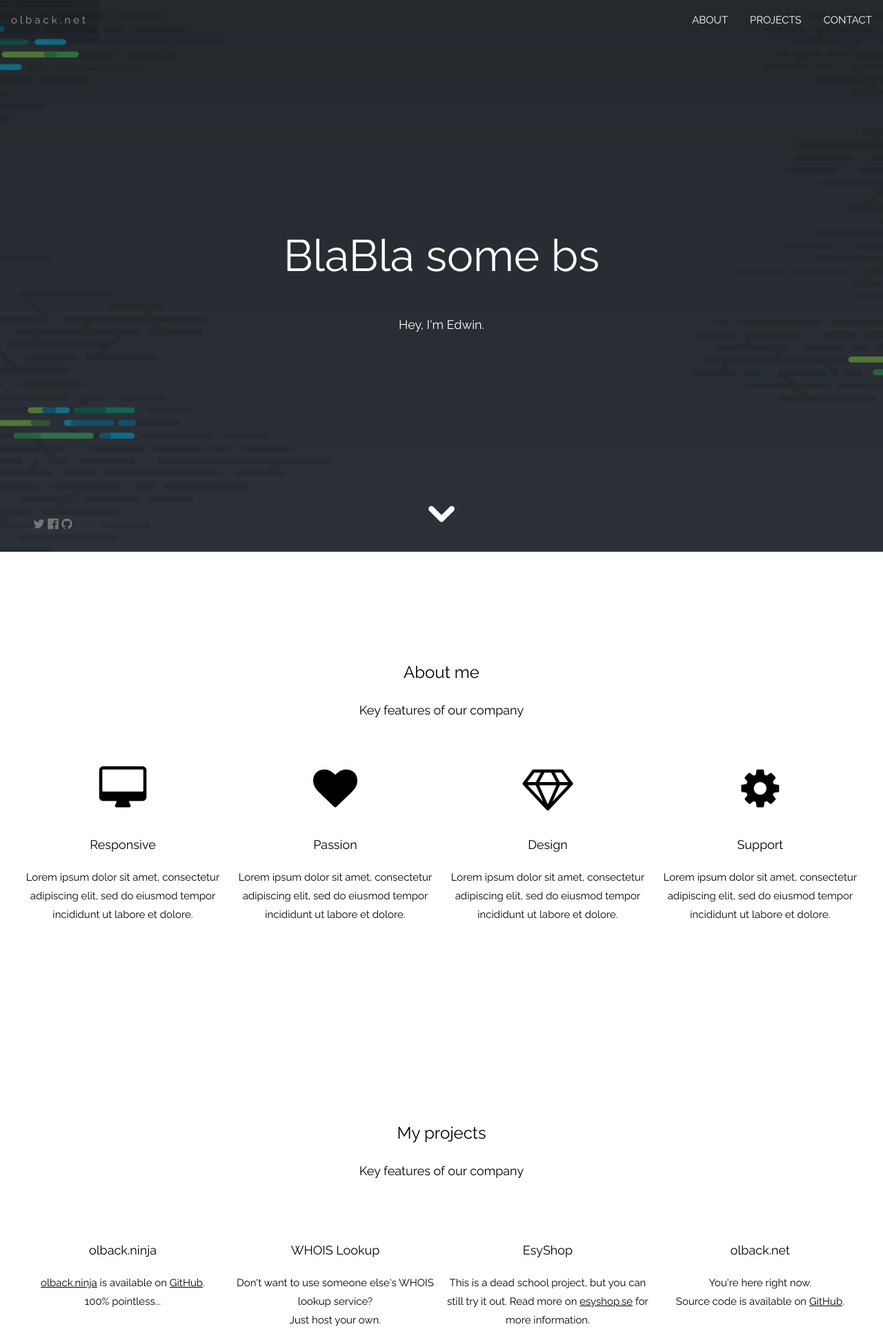
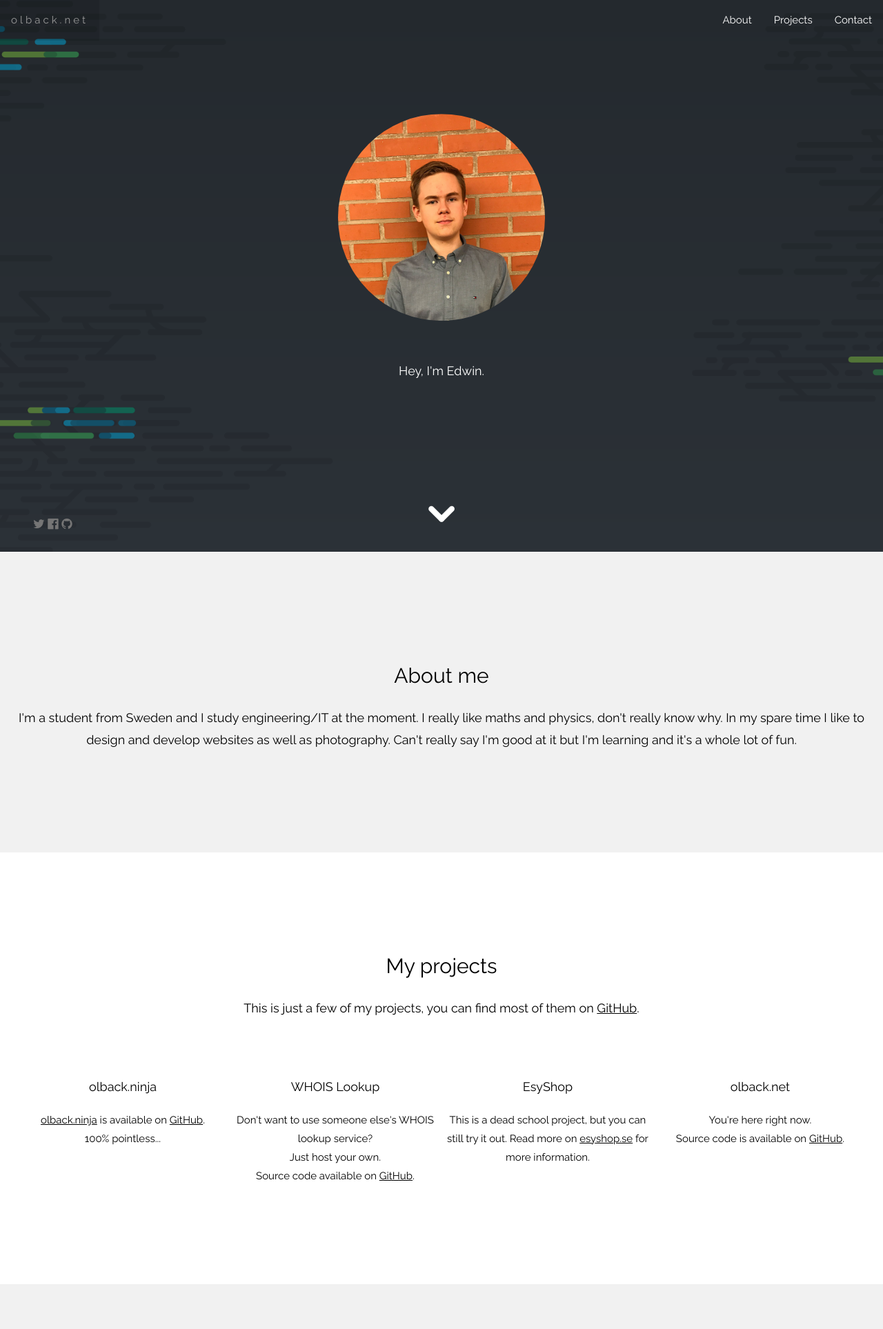
Before and after one commit to olback/olback.dev, a PHP site: page / in a window 1280 px wide. Shown: the top 1927 px of the page at 69% size. Run offline with PHP 8.4, Linux system fonts and the light colour scheme.

Commit message:
Things
Moved things, added things, changed things. Commit messages are
important... :D

```diff
--- a/css/styles.css
+++ b/css/styles.css
@@ -9,7 +9,7 @@ body, html {
 .bgimg-1 {
     background-position: center;
     background-size: cover;
-    background-image: url("../bg.png");
+    background-image: url("../img/bg.png");
     min-height: 100%;
     top: -15px;
 }
@@ -26,7 +26,7 @@ body, html {
 
 .centerincssisabitch {
   position: absolute;
-  top: 50%;
+  top: 45%;
   left: 50%;
   transform: translate(-50%, -50%);
   text-align: center;
@@ -47,6 +47,17 @@ body, html {
 
 .fa {
     text-decoration: none;
+}
+
+.x300 {
+    height: 300px;
+    width: 300px;
+}
+
+.p100 {
+    height: 99%;
+    width: 99%;
+    position: relative;
 }
 
 @-moz-keyframes bounce {
--- a/index.html
+++ b/index.html
@@ -7,7 +7,8 @@
 <link rel="stylesheet" href="css/styles.css">
 <link rel="stylesheet" href="https://fonts.googleapis.com/css?family=Raleway">
 <link rel="stylesheet" href="https://cdnjs.cloudflare.com/ajax/libs/font-awesome/4.7.0/css/font-awesome.min.css">
-<body>
+<link rel="shortcut icon" type="image/png" href="img/olback.jpg"/>
+<body class="w3-light-grey">
 
 <!-- Navbar (sit on top) -->
 <div class="w3-top">
@@ -15,9 +16,9 @@
     <a onclick="scrollHome();" class="ch w3-bar-item w3-button w3-wide">olback.net</a>
     <!-- Right-sided navbar links -->
     <div class="w3-right w3-hide-small">
-      <a onclick="scrollAbout();" class="ch w3-bar-item w3-button">ABOUT</a>
-      <a onclick="scrollProjects();" class="ch w3-bar-item w3-button">PROJECTS</a>
-      <a onclick="scrollContact();" class="ch w3-bar-item w3-button">CONTACT</a>
+      <a onclick="scrollAbout();" class="ch w3-bar-item w3-button">About</a>
+      <a onclick="scrollProjects();" class="ch w3-bar-item w3-button">Projects</a>
+      <a onclick="scrollContact();" class="ch w3-bar-item w3-button">Contact</a>
     </div>
     <!-- Hide right-floated links on small screens and replace them with a menu icon -->
 
@@ -30,13 +31,13 @@
 <!-- Sidebar on small screens when clicking the menu icon -->
 <nav class="w3-sidebar w3-bar-block w3-black w3-card-2 w3-animate-left w3-hide-medium w3-hide-large" style="display:none" id="mySidebar">
   <hr>
-  <a href="#top" onclick="w3_close()" class="w3-bar-item w3-button w3-large">TOP <i class="fa fa-arrow-up"></i></a>
+  <a href="#top" onclick="w3_close()" class="w3-bar-item w3-button w3-large">Top <i class="fa fa-arrow-up"></i></a>
   <hr>
-  <a href="#about" onclick="w3_close()" class="w3-bar-item w3-button w3-large">ABOUT</a>
+  <a href="#about" onclick="w3_close()" class="w3-bar-item w3-button w3-large">About</a>
   <hr>
-  <a href="#projects" onclick="w3_close()" class="w3-bar-item w3-button w3-large">PROJECTS</a>
+  <a href="#projects" onclick="w3_close()" class="w3-bar-item w3-button w3-large">Projects</a>
   <hr>
-  <a href="#contact" onclick="w3_close()" class="w3-bar-item w3-button w3-large">CONTACT</a>
+  <a href="#contact" onclick="w3_close()" class="w3-bar-item w3-button w3-large">Contact</a>
   <hr>
   <a href="javascript:void(0)" onclick="w3_close()" class="w3-bar-item w3-button w3-large">Close <i class="fa fa-times" aria-hidden="true"></i></a>
   <hr>
@@ -45,8 +46,8 @@
 <!-- Header with full-height image --> <!-- EDIT THIS!! -->
 <header class="bgimg-1 w3-display-container" id="home">
   <div class="w3-text-white centerincssisabitch" style="padding:48px">
-    <span class="w3-jumbo w3-hide-small">BlaBla some bs</span><br>
-    <span class="w3-xxlarge w3-hide-large w3-hide-medium">BlaBla some bs</span><br>
+    <span class="w3-jumbo w3-hide-small"><img src="img/edwin.jpg" class="w3-circle x300" alt="Edwin - olback.net"></span><br>
+    <span class="w3-xxlarge w3-hide-large w3-hide-medium"><img src="img/edwin.jpg" class="w3-circle p100" alt="Edwin - olback.net"></span><br>
     <span class="w3-large">Hey, I'm Edwin.</span>
   </div>
   <!-- Social media buttons -->
@@ -59,37 +60,15 @@
 </header>
 
 <!-- About Section -->
-<div class="w3-container" style="padding:128px 16px" id="about">
-  <h3 class="w3-center">About me</h3>
-  <p class="w3-center w3-large">Key features of our company</p>
-  <div class="w3-row-padding w3-center" style="margin-top:64px">
-    <div class="w3-quarter">
-      <i class="fa fa-desktop w3-margin-bottom w3-jumbo w3-center"></i>
-      <p class="w3-large">Responsive</p>
-      <p>Lorem ipsum dolor sit amet, consectetur adipiscing elit, sed do eiusmod tempor incididunt ut labore et dolore.</p>
-    </div>
-    <div class="w3-quarter">
-      <i class="fa fa-heart w3-margin-bottom w3-jumbo"></i>
-      <p class="w3-large">Passion</p>
-      <p>Lorem ipsum dolor sit amet, consectetur adipiscing elit, sed do eiusmod tempor incididunt ut labore et dolore.</p>
-    </div>
-    <div class="w3-quarter">
-      <i class="fa fa-diamond w3-margin-bottom w3-jumbo"></i>
-      <p class="w3-large">Design</p>
-      <p>Lorem ipsum dolor sit amet, consectetur adipiscing elit, sed do eiusmod tempor incididunt ut labore et dolore.</p>
-    </div>
-    <div class="w3-quarter">
-      <i class="fa fa-cog w3-margin-bottom w3-jumbo"></i>
-      <p class="w3-large">Support</p>
-      <p>Lorem ipsum dolor sit amet, consectetur adipiscing elit, sed do eiusmod tempor incididunt ut labore et dolore.</p>
-    </div>
-  </div>
+<div class="w3-container w3-center w3-light-grey" style="padding:128px 16px" id="about">
+  <h2 class="w3-center">About me</h2>
+  <p class="w3-center w3-large">I'm a student from Sweden and I study engineering/IT at the moment. I really like maths and physics, don't really know why. In my spare time I like to design and develop websites as well as photography. Can't really say I'm good at it but I'm learning and it's a whole lot of fun. </p>
 </div>
 
 <!-- Projects Section -->
-<div class="w3-container" style="padding:128px 16px" id="about">
-  <h3 class="w3-center">My projects</h3>
-  <p class="w3-center w3-large">Key features of our company</p>
+<div class="w3-container w3-white" style="padding:128px 16px" id="projects">
+  <h2 class="w3-center">My projects</h2>
+  <p class="w3-center w3-large">This is just a few of my projects, you can find most of them on <a href="https://github.com/olback">GitHub</a>.</p>
   <div class="w3-row-padding w3-center" style="margin-top:64px">
     <div class="w3-quarter">
       <p class="w3-large">olback.ninja</p>
@@ -112,7 +91,7 @@
 
 <!-- Contact Section -->
 <div class="w3-container w3-light-grey" style="padding:128px 16px" id="contact">
-  <h3 class="w3-center">CONTACT</h3>
+  <h2 class="w3-center">Contact</h2>
   <p class="w3-center w3-large">Lets get in touch. Send me a message:</p>
   <div class="w3-row-padding w3-center" style="margin-top:64px;">
       <form method="POST">
@@ -122,7 +101,7 @@
         <p><textarea class="w3-input w3-border" type="text" placeholder="Message" required name="Message"></textarea></p>
         <p>
           <button class="w3-button w3-black" type="submit">
-            <i class="fa fa-paper-plane"></i> SEND MESSAGE
+            <i class="fa fa-paper-plane"></i> Send message
           </button>
         </p>
       </form>
@@ -137,7 +116,8 @@
     <a class="fa fa-facebook-official w3-hover-opacity" href="https://www.facebook.com/1edwinsvensson"></a>
     <a class="fa fa-github w3-hover-opacity" href="https://github.com/olback"></a>
   </div>
-  <p>CSS Framework by <a href="https://www.w3schools.com/w3css/default.asp" title="W3.CSS" target="_blank" class="w3-hover-text-green">w3.css</a></p>
+  <p>CSS Framework by <a href="https://www.w3schools.com/w3css/default.asp" title="W3.CSS" target="_blank" class="w3-hover-text-green">w3.css</a><br>
+  &copy; <script>document.write(new Date().getFullYear())</script> <a href="https://olback.net">olback.net</a>.</p>
 </footer>
 
 <script src="js/main.js"></script>
--- a/js/main.js
+++ b/js/main.js
@@ -89,7 +89,7 @@ scrollHome = function() {
 }
 
 scrollProjects = function() {
-    document.getElementById('home').scrollIntoView({
+    document.getElementById('projects').scrollIntoView({
         behavior: 'smooth'
     });
 }
```
Also changed, not shown: img/bg.png (renamed from bg.PNG), img/edwin.jpg (added), img/olback.jpg (added).
